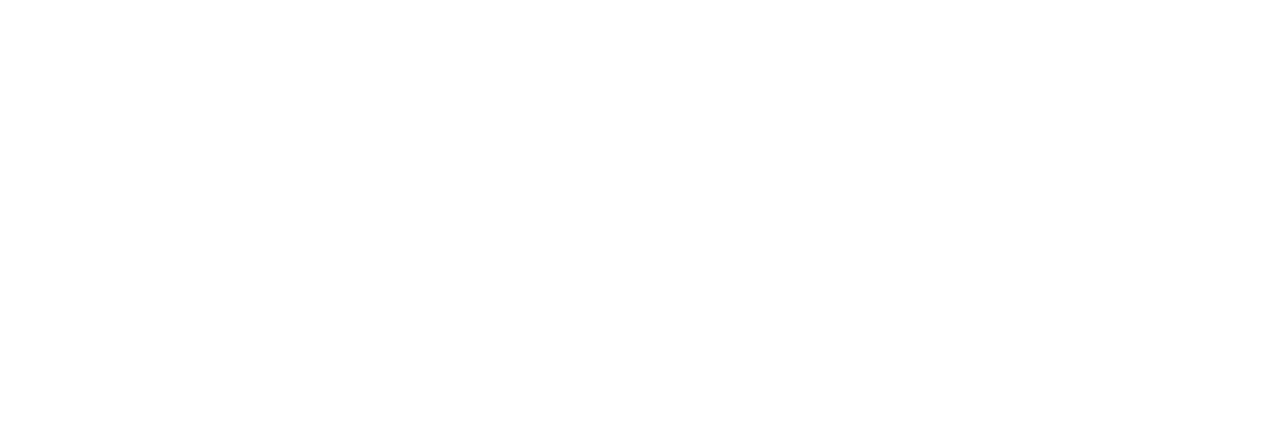
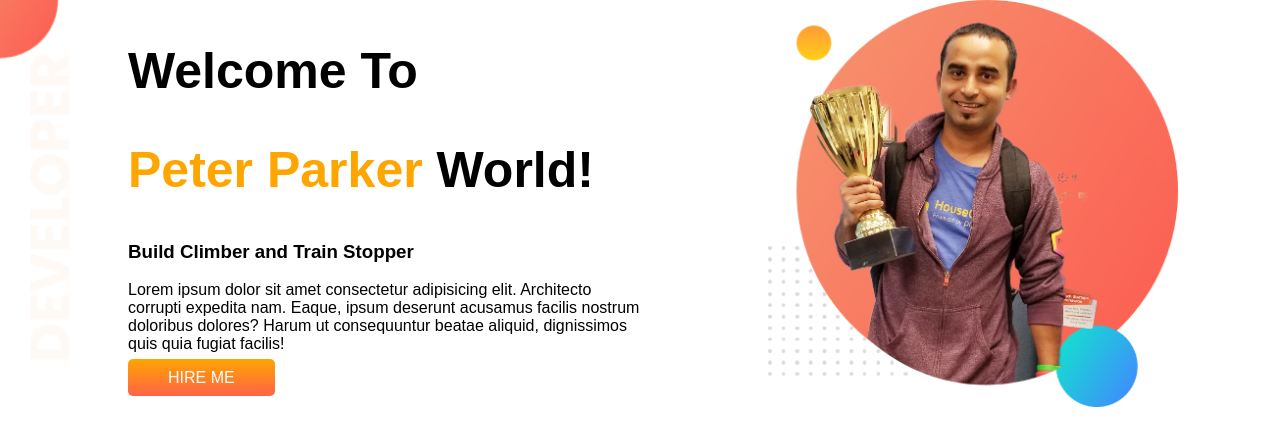
Before and after one commit to MD-SHAJID-HASAN/developer-portfolio, a plain HTML site: page index.html in a window 1280 px wide. Drawn offline with Linux system fonts and the light colour scheme.

Commit message:
top banner added

```diff
--- a/index.html
+++ b/index.html
@@ -5,9 +5,25 @@
     <meta http-equiv="X-UA-Compatible" content="IE=edge">
     <meta name="viewport" content="width=device-width, initial-scale=1.0">
     <link rel="stylesheet" href="style.css">
+    <link rel="preconnect" href="https://fonts.googleapis.com">
+    <link rel="preconnect" href="https://fonts.gstatic.com" crossorigin>
+    <link href="https://fonts.googleapis.com/css2?family=Roboto:ital,wght@1,100&display=swap" rel="stylesheet">
     <title>Portfolio</title>
 </head>
 <body>
+   <section class="top-banner">
+    <div class="half-width">
+        <h1>Welcome To</h1>
+        <h1><span  class="orange-color">Peter Parker</span> World!</h1>
+        <h3>Build Climber and Train Stopper</h3>
+        <p>Lorem ipsum dolor sit amet consectetur adipisicing elit. Architecto corrupti expedita nam. Eaque, ipsum deserunt acusamus facilis nostrum doloribus dolores? Harum ut consequuntur beatae aliquid, dignissimos quis quia fugiat facilis!</p>
+        <a href="https://www.linkedin.com/in/shajidhm/" target="_blank" class="link-button">HIRE ME</a>
+   </div>
+
+   <div class="half-width">
+    <img src="images/jhankar.png" alt="">
+   </div>
+   </section>
 
 </body>
 </html>
--- a/style.css
+++ b/style.css
@@ -0,0 +1,39 @@
+body{
+    font-family: 'poppins', sans-serif;
+    margin: 0;
+}
+
+h1{
+    font-size: 50px;
+}
+
+.orange-color{
+    color: orange;
+}
+
+section{
+    display: flex;
+}
+
+.half-width{
+    width: 50%;
+    padding-left: 10%;
+}
+
+.half-width img{
+    width: 80%;
+}
+
+.link-button{
+    text-decoration: none;
+    background-image: linear-gradient(orange, tomato);
+    color: white;
+    font-weight: 700px;
+    padding: 10px 40px;
+    border-radius: 5px;
+}
+
+.top-banner{
+    background-image: url(images/top-banner.png);
+    background-repeat: no-repeat;
+}
```
Also changed, not shown: images/dream-bg.png (added), images/exp-bg.png (added), images/jhankar.png (added), images/jhankar2.png (added), images/my-bg.png (added), images/my-bg2.png (added), images/top-banner.png (added), 7 other files.
